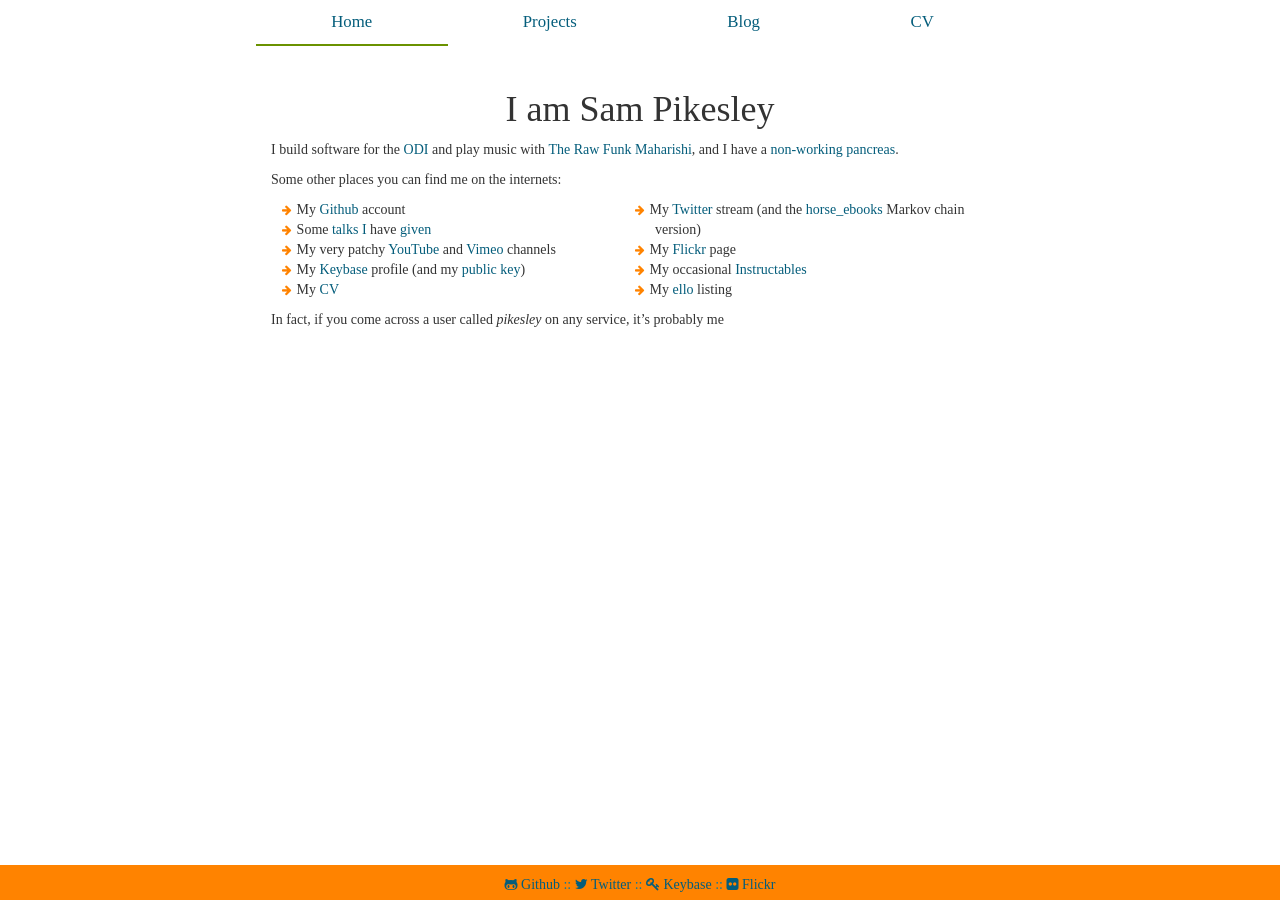
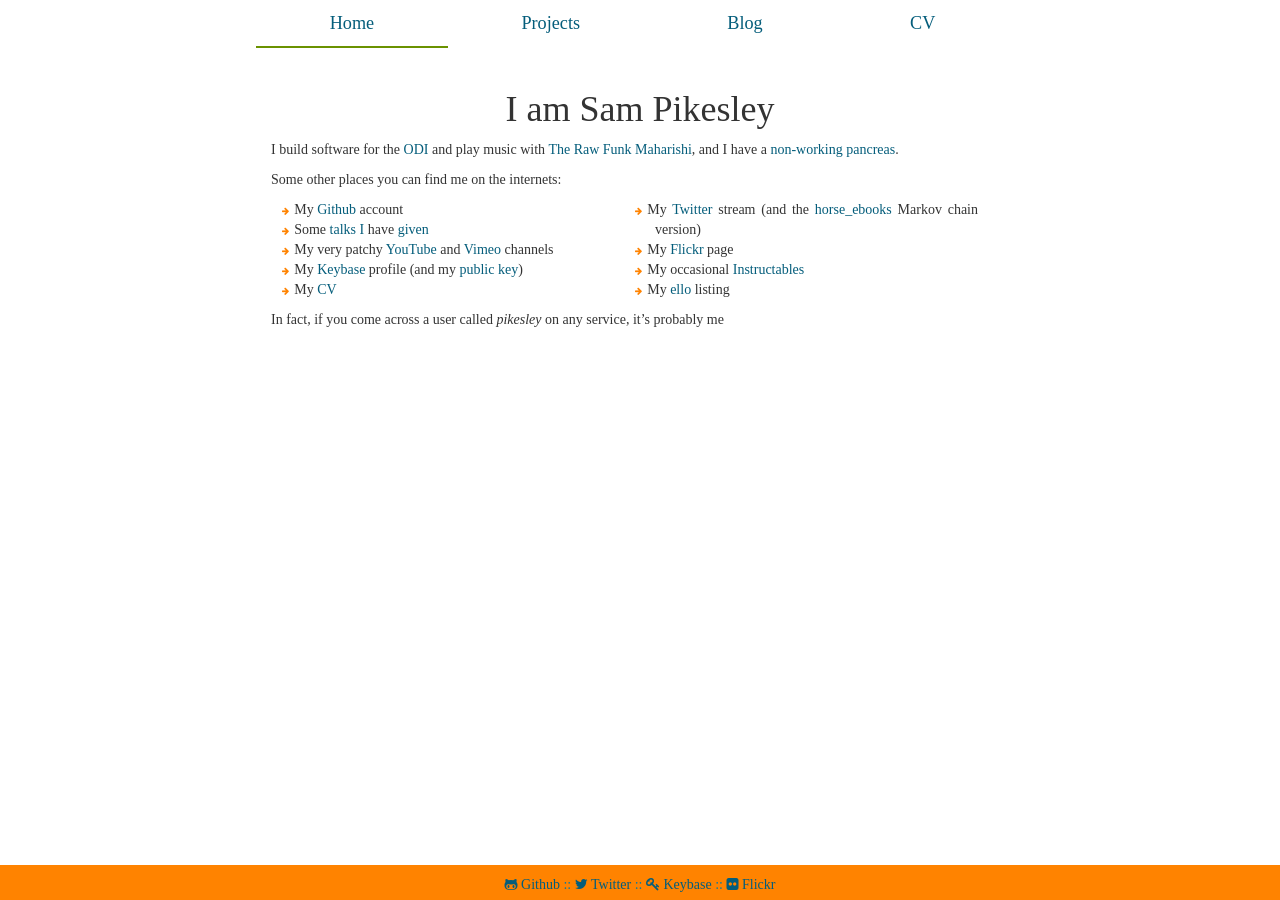
Before and after one commit to pikesley/pikesley.github.io, a Jekyll site: the page built from index.md, in a window 1280 px wide. Built offline with Jekyll 4.4.1, drawn with Linux system fonts in a browser that asks for light colours; nearby versions of some CDN libraries; some web fonts are replaced; a style sheet for code colours, icons or effects is not loaded.

Commit message:
Unify font sizes

```diff
--- a/_sass/components.scss
+++ b/_sass/components.scss
@@ -11,7 +11,7 @@
   content: '\f061';
   margin: 0 5px 0 -20px;
   color: $brand-primary;
-  font-size: 1em;
+  font-size: $font-medium;
 }
 
 .shadow {
--- a/_sass/cv.scss
+++ b/_sass/cv.scss
@@ -1,6 +1,6 @@
 #cv {
   #intro {
-    font-size: 1.2em;
+    font-size: $font-large;
   }
 
   #intro:after {
@@ -8,7 +8,7 @@
   }
 
   .nav {
-    font-size: 1em;
+    font-size: $font-medium;
     height: 30px;
     margin-bottom: 30px;
   }
@@ -21,7 +21,7 @@
     @extend .list-inline, .text-center;
 
     li {
-      font-size: 1.2em;
+      font-size: $font-large;
       margin: 3px;
     }
 
@@ -35,7 +35,7 @@
   }
 
   #sections {
-    font-size: 1.3em;
+    font-size: $font-large;
     padding-top: $padding-large-vertical;
 
     a:hover {
@@ -52,7 +52,7 @@
 
   #skills {
     li {
-      font-size: 1.3em;
+      font-size: $font-large;
       background-color: transparentize($rgba-secondary-1-1, 0.9);
       margin: 3px;
 
@@ -64,7 +64,7 @@
     h2 {
       // subtitle
       span {
-        font-size: 0.6em;
+        font-size: $font-small;
       }
     }
   }
--- a/_sass/fonts.scss
+++ b/_sass/fonts.scss
@@ -1,2 +1,6 @@
 $font-family-sans-serif: 'ntr';
 $font-family-monospace: 'Cutive Mono';
+
+$font-small: 0.6em;
+$font-medium: 1em;
+$font-large: 1.3em;
--- a/_sass/nav.scss
+++ b/_sass/nav.scss
@@ -9,7 +9,7 @@
   li {
     text-align: center;
 
-    font-size: 1.2em;
+    font-size: $font-large;
 
     a:hover {
       background-color: transparent;
--- a/_sass/projects.scss
+++ b/_sass/projects.scss
@@ -5,12 +5,12 @@
 
   li:before {
     @extend .list-pointer;
-    font-size: 1em;
+    font-size: $font-medium;
   }
 
   h2 {
     display: inline;
-    font-size: 1.2em;
+    font-size: $font-large;
   }
 }
 
--- a/css/styles.scss
+++ b/css/styles.scss
@@ -17,6 +17,7 @@
 
 body {
   //background-color: transparentize($brand-complement, 0.9);
+  text-align: justify;
 }
 
 h1 {
@@ -24,7 +25,7 @@ h1 {
 }
 
 .subtitle {
-  font-size: 0.7em;
+  font-size: $font-small;
 }
 
 img, #lists {
@@ -70,12 +71,12 @@ hr {
   }
   li:before {
     @extend .list-pointer;
-    font-size: 0.8em;
+    font-size: $font-small;
   }
 }
 
 #blog-archive {
   dt, dd {
-    font-size: 1.2em;
+    font-size: $font-large;
   }
 }
```
